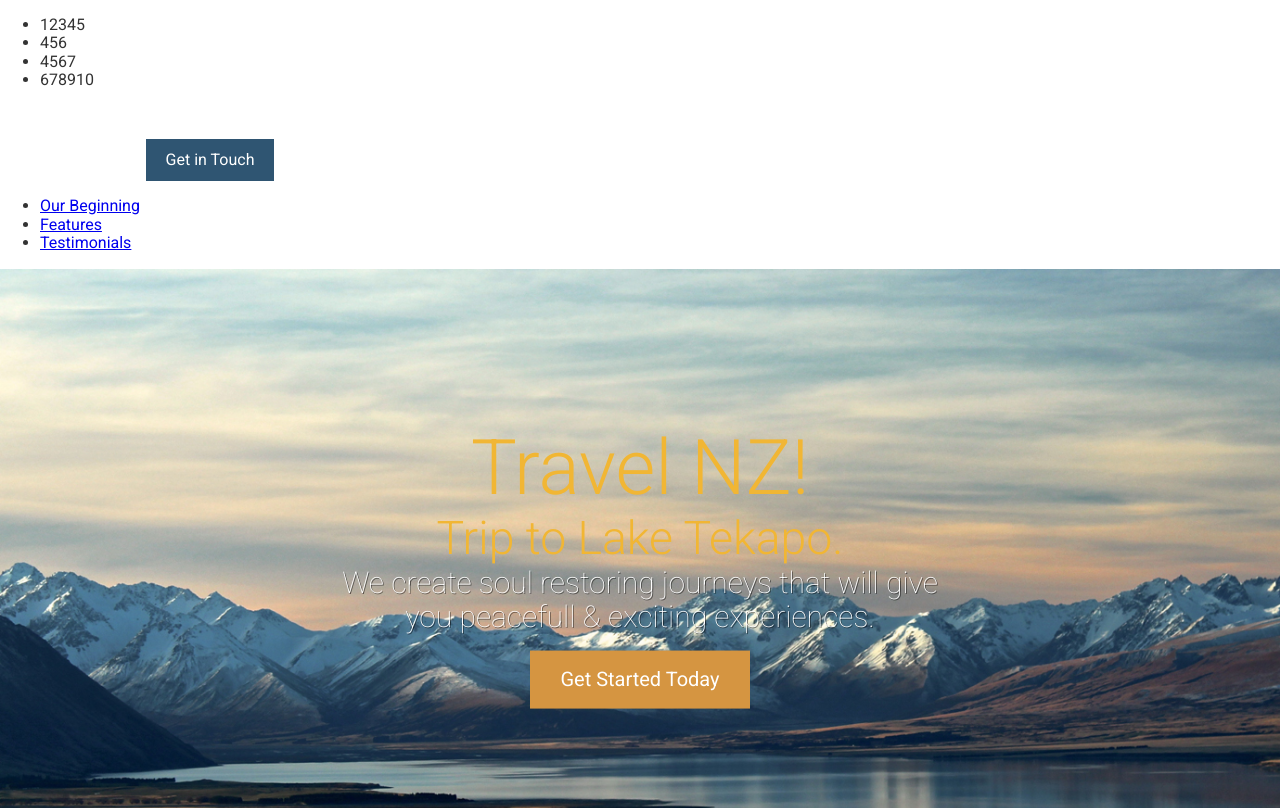
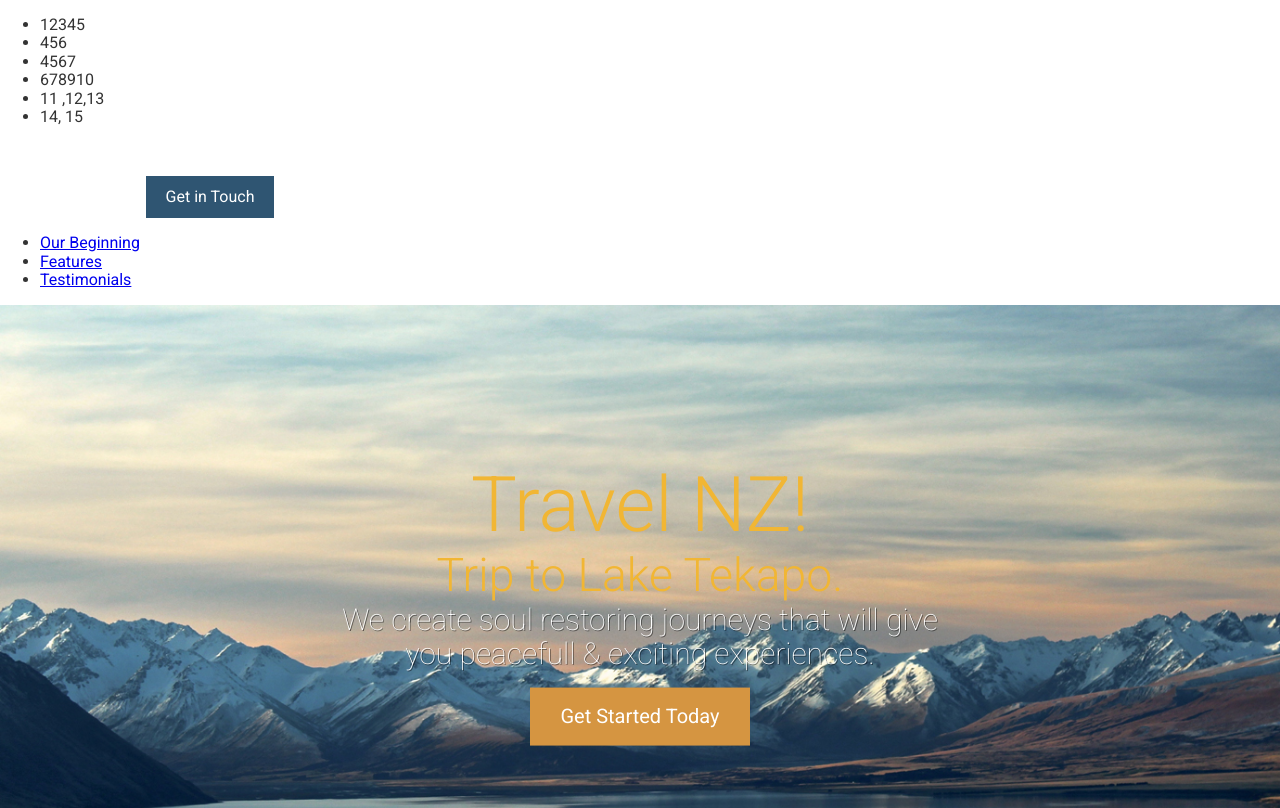
Before and after one commit to lyndonfox-web/travel-nz, a website: page app/index.html in a window 1280 px wide. Shown: the top 808 px of the page. Drawn offline with Linux system fonts and the light colour scheme.

Commit message:
Completed the count to 15

```diff
--- a/app/index.html
+++ b/app/index.html
@@ -24,6 +24,8 @@
       <li>456</li>
       <li>4567</li>
       <li>678910</li>
+      <li>11 ,12,13</li>
+      <li>14, 15</li>
     </ul>
     <header>
       <img src="assets/images/icons/clear-view-escapes.svg" />
```
